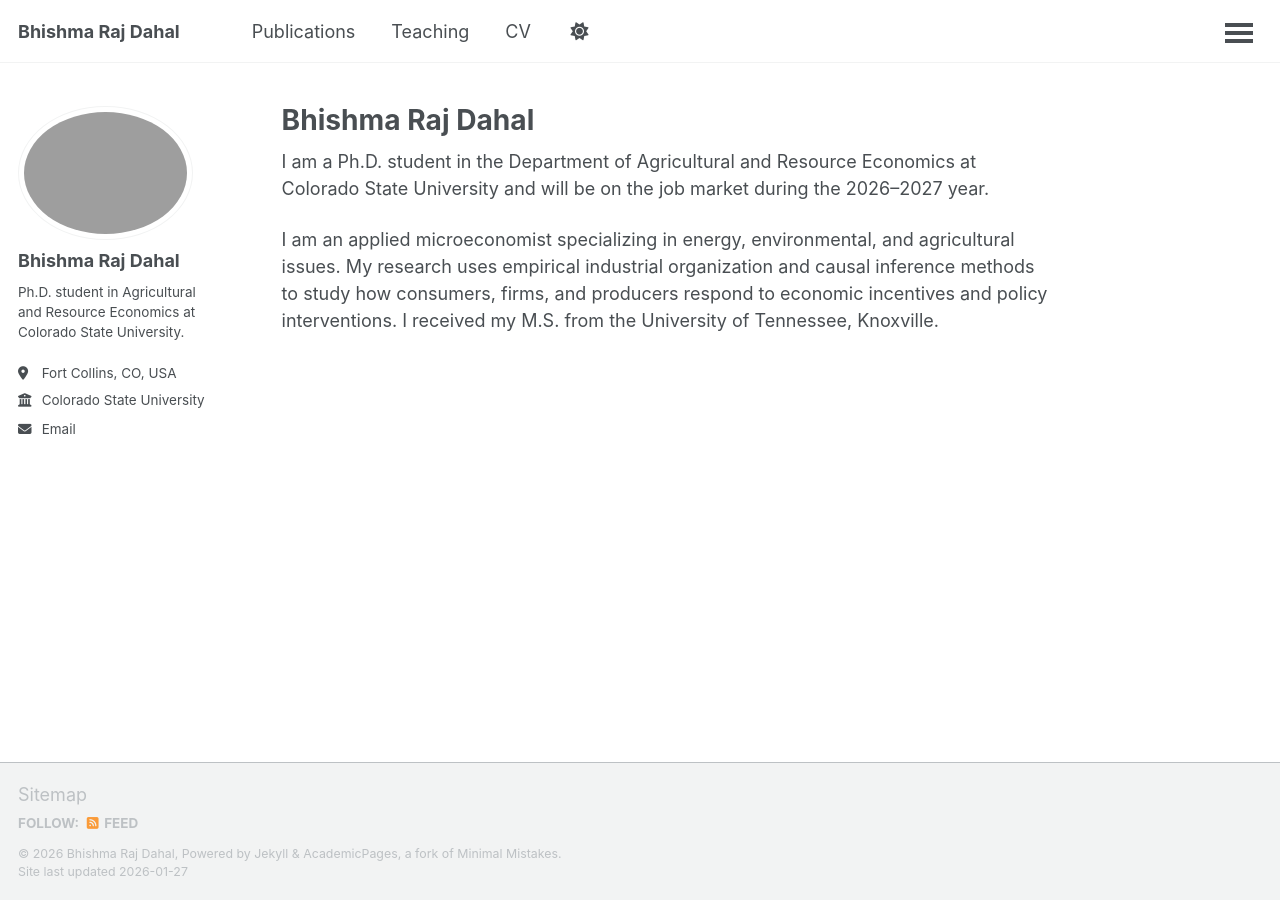
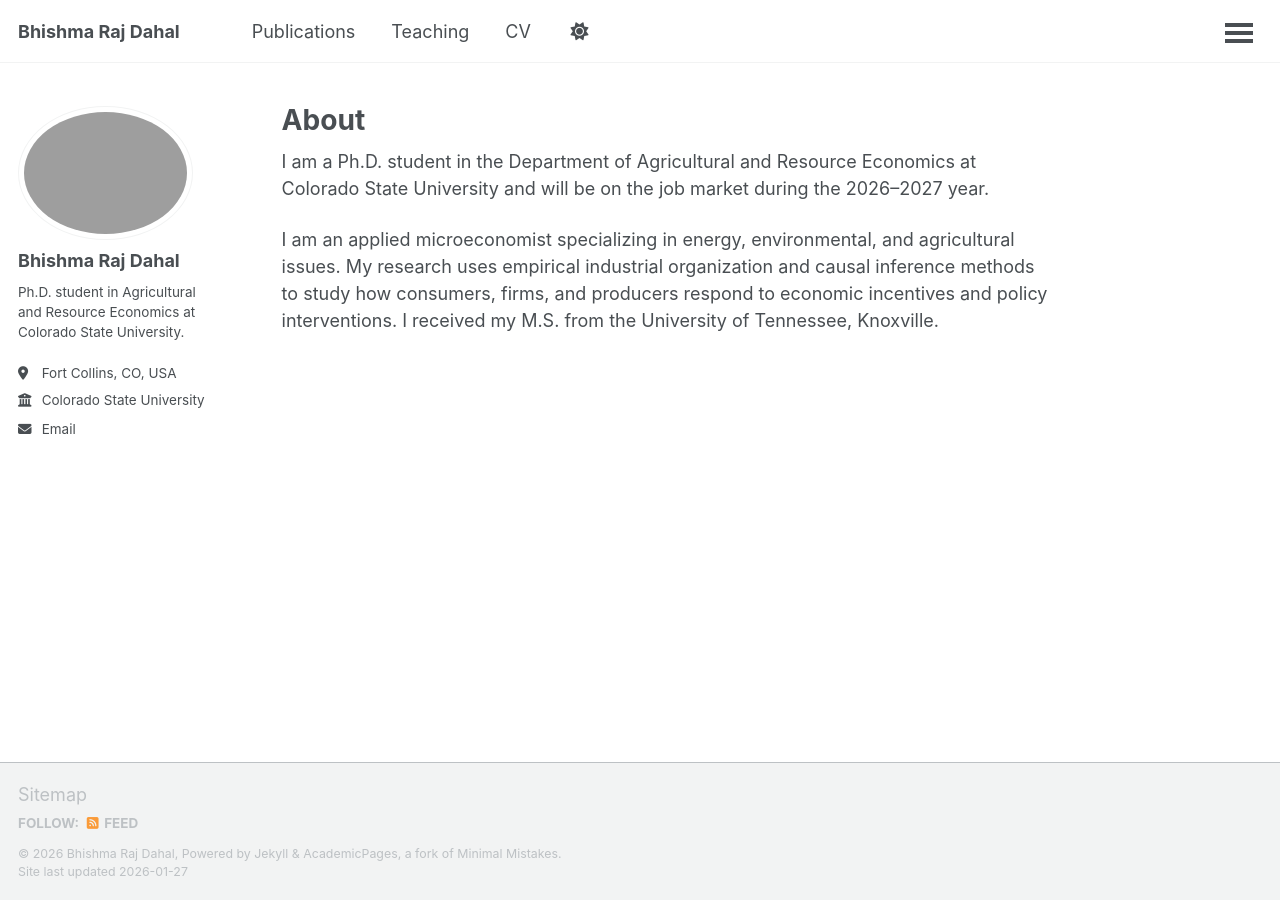
Before and after one commit to bhishmarajdahal/bhishmarajdahal.github.io, a Jekyll site: the page built from _pages/about.md, in a window 1280 px wide. Built offline with Jekyll 4.4.1, drawn with Linux system fonts in a browser that asks for light colours; a script that is not in the unit is left out.

Commit message:
Update about.md

```diff
--- a/_pages/about.md
+++ b/_pages/about.md
@@ -1,11 +1,11 @@
 ---
 permalink: /about/
-title: "Bhishma Raj Dahal"
+title: "About"
 author_profile: true
 redirect_from:
-  - /about/
   - /about.html
 ---
+
 
 I am a Ph.D. student in the Department of Agricultural and Resource Economics at Colorado State University and will be on the job market during the 2026–2027 year.
 
```
